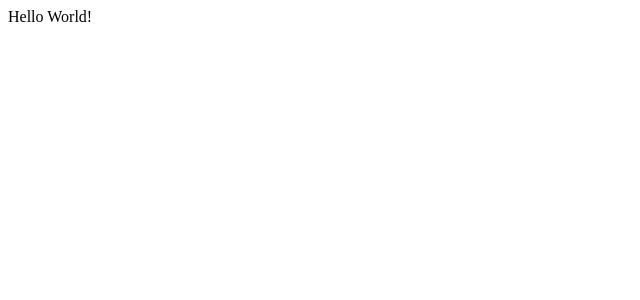
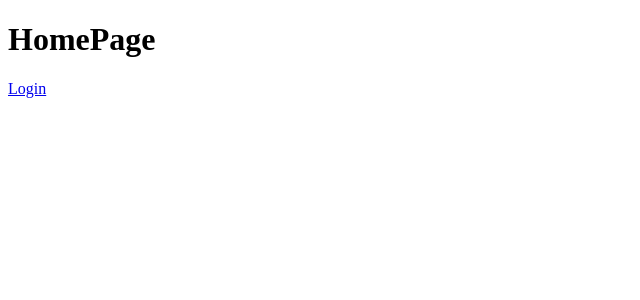
Before and after one commit to cjenaro/simple-react-app, a React (Create React App) app: page / in a window 1280 px wide. Shown: the top 300 px of the page, without its empty margins (0-640 px from the left). Built offline with nearby package versions, Linux system fonts and the light colour scheme.

Commit message:
added Login and Home pages

```diff
--- a/package.json
+++ b/package.json
@@ -5,6 +5,8 @@
   "dependencies": {
     "react": "^16.7.0",
     "react-dom": "^16.7.0",
+    "react-router": "^4.3.1",
+    "react-router-dom": "^4.3.1",
     "react-scripts": "2.1.3"
   },
   "scripts": {
--- a/src/App.js
+++ b/src/App.js
@@ -1,5 +1,13 @@
 import React from 'react';
+import { Route } from 'react-router-dom';
+import HomePage from './components/pages/HomePage';
+import LoginPage from './components/pages/LoginPage';
 
-const App = () => <div>Hello World!</div>
+const App = () => (
+  <div>
+    <Route path="/" exact component={HomePage} />
+    <Route path="/login" exact component={LoginPage} />
+  </div>
+);
 
 export default App;
--- /dev/null
+++ b/src/components/pages/HomePage.js
@@ -0,0 +1,11 @@
+import React from 'react';
+import { Link } from 'react-router-dom';
+
+const HomePage = () => (
+  <div>
+    <h1>HomePage</h1>
+    <Link to="/login">Login</Link>
+  </div>
+);
+
+export default HomePage;
--- /dev/null
+++ b/src/components/pages/LoginPage.js
@@ -0,0 +1,9 @@
+import React from 'react';
+
+const LoginPage = () => (
+  <div>
+    <h1>LoginPage</h1>
+  </div>
+);
+
+export default LoginPage;
--- a/src/index.js
+++ b/src/index.js
@@ -1,9 +1,14 @@
 import React from 'react';
 import ReactDOM from 'react-dom';
+import { BrowserRouter } from 'react-router-dom';
 import App from './App';
 import * as serviceWorker from './serviceWorker';
 
-ReactDOM.render(<App />, document.getElementById('root'));
+ReactDOM.render(
+  <BrowserRouter>
+    <App />
+  </BrowserRouter>,
+  document.getElementById('root'));
 
 // If you want your app to work offline and load faster, you can change
 // unregister() to register() below. Note this comes with some pitfalls.
```
Also changed, not shown: 2 other files (tests, documents, lock files or other folders).
